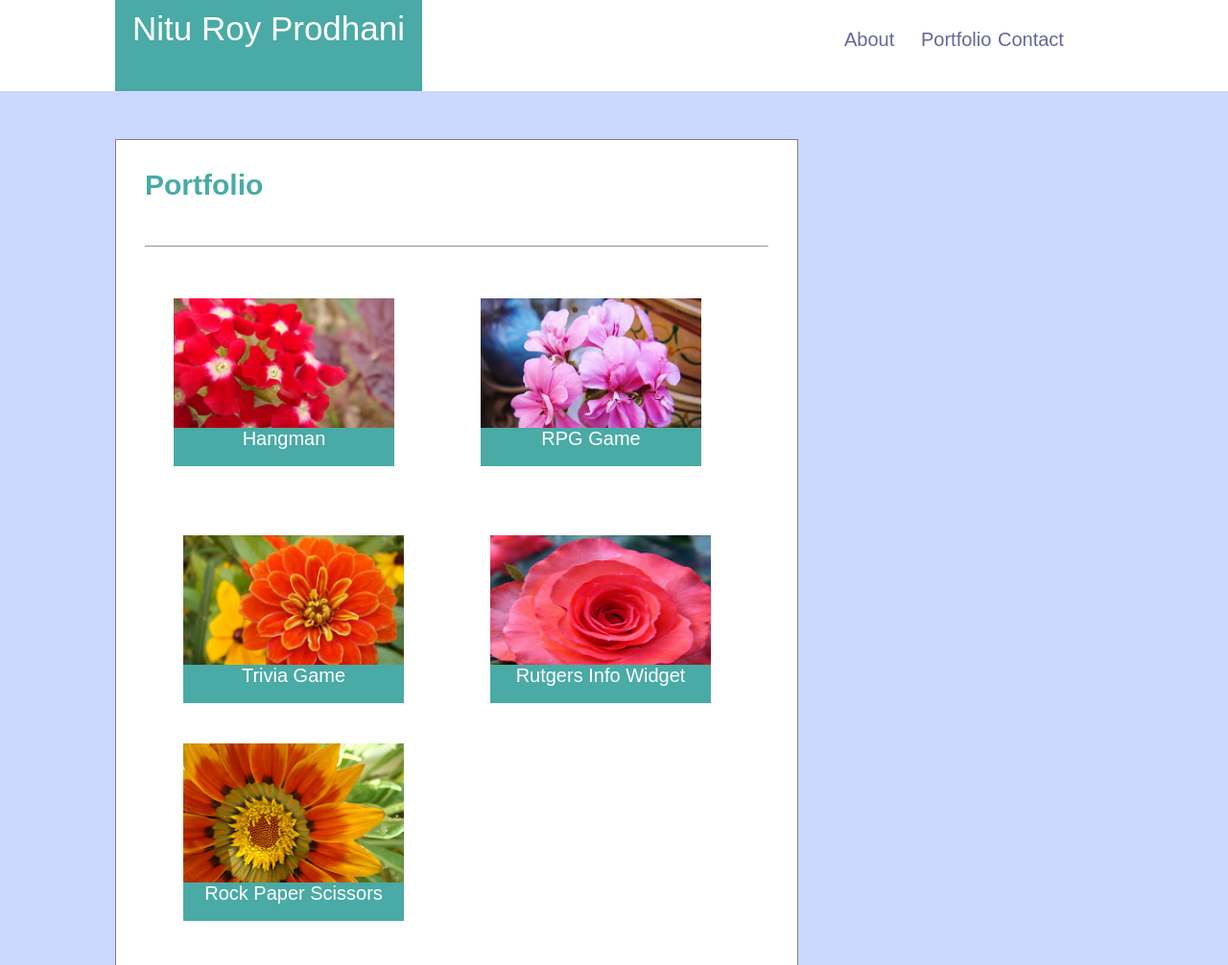
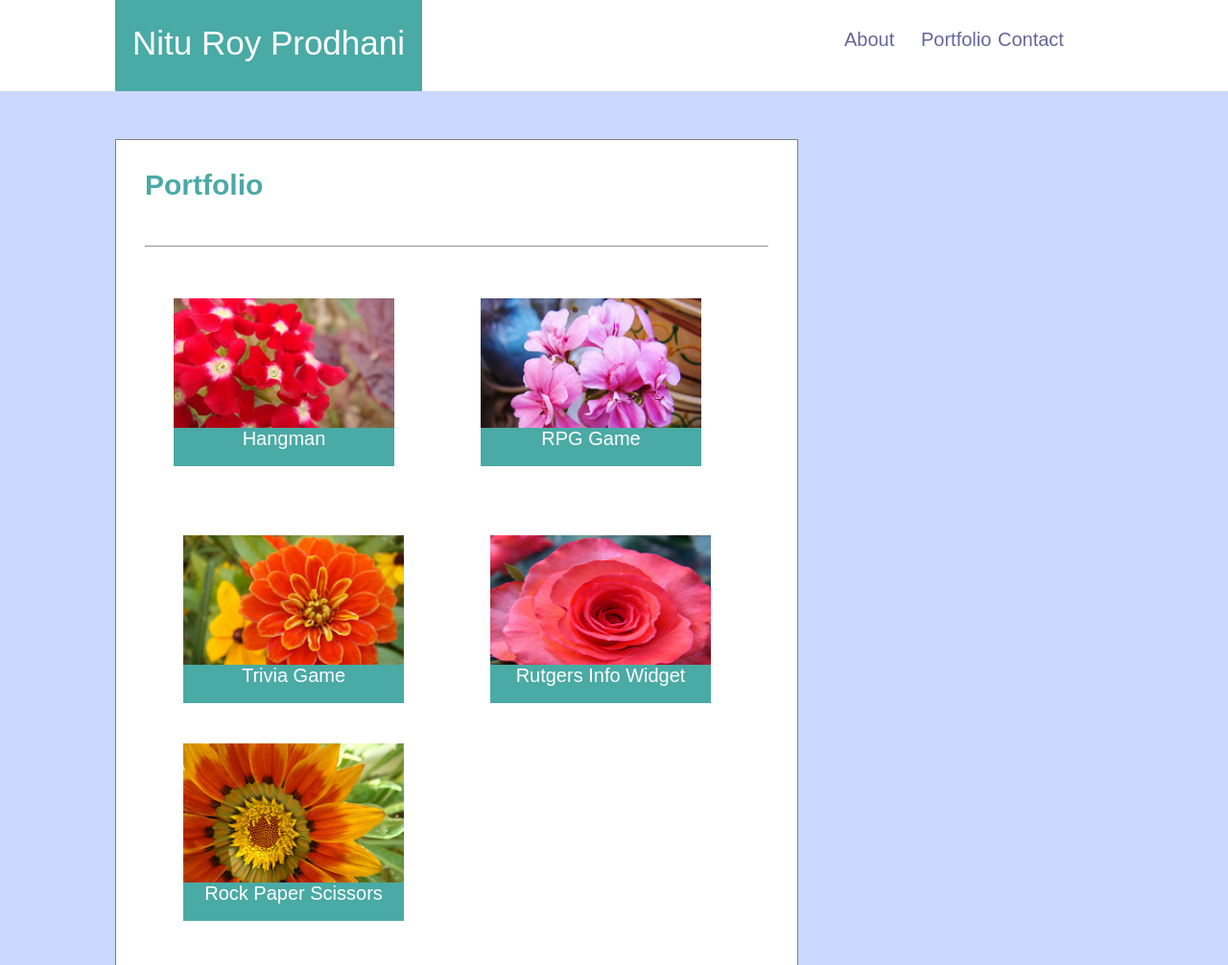
Before and after one commit to nituroy7/Basic-Portfolio, a plain HTML site: page Portfolio.html in a window 1280 px wide. Shown: the top 1006 px of the page at 96% size. Drawn offline with Linux system fonts and the light colour scheme.

Commit message:
more fixes

```diff
--- a/Portfolio.html
+++ b/Portfolio.html
@@ -10,12 +10,12 @@
                 <div class="nav">
                         <ul>
                             <li><a href="contact.html">Contact</a> </li>
-                            <li><a href="Portfolio.html">Portfolio</a></li>
+                            <li><a href="portfolio.html">Portfolio</a></li>
                             <li><a href="index.html">About</a></li>
                         </ul>
                 </div>
                 <div class="name">
-                    Nitu Roy Prodhani
+                    <p>Nitu Roy Prodhani</p>
                 </div>
             </header>
         </div>
--- a/assets/css/style.css
+++ b/assets/css/style.css
@@ -13,7 +13,6 @@
 }
 .name{
     background: #4aaaa5;
-    color: white;
     text-align: center;
     margin: 0px;
     width: 300px;
@@ -22,6 +21,11 @@
     height: 75px;
     padding: 10px;
     }
+ .name p{
+    margin:0 auto;
+    color: white;
+    margin-top: 15px;
+ }
 
 li  {
     display: inline;
```
Also changed, not shown: contact.html (+1 -1 lines), index.html (+1 -1 lines), assets/images/background.png (deleted).
